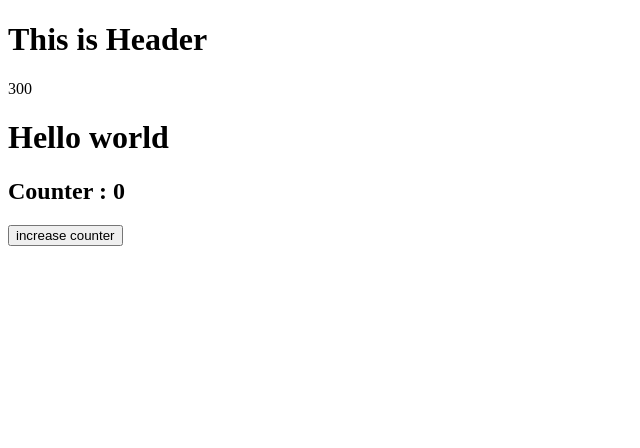
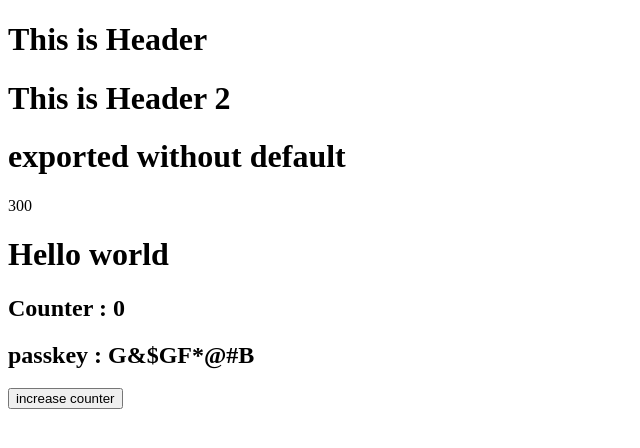
Before and after one commit to kaihatsuRONIT/reactRevision, a React (Vite) app in the folder react-blog-app/: page / in a window 1280 px wide. Shown: the top 448 px of the page, without its empty margins (0-640 px from the left). Built offline with nearby package versions, Linux system fonts and the light colour scheme.

Commit message:
named export

```diff
--- a/react-blog-app/src/App.jsx
+++ b/react-blog-app/src/App.jsx
@@ -1,14 +1,17 @@
-import { Component, useState } from "react";
-import Header from "./Header";
+import { useState } from "react";
+import Headera, { Header2, ExportedFunc, passKey } from "./Header";
 
 function App() {
   const [counter,setCounter] = useState(0);
   return (
     <>
-      <Header />
+      <Headera />
+      <Header2/>
+      <ExportedFunc/> {/*imported withour default*/}
       <Comp/>
       <h1>Hello world</h1>
       <h2>Counter : {counter}</h2>
+      <h2>passkey : {passKey}</h2>  {/*as it is not a component, it does not require captial alphabet start*/}
       <button onClick={()=> setCounter(counter+1)}>increase counter</button>
     </>
   )
--- a/react-blog-app/src/Header.jsx
+++ b/react-blog-app/src/Header.jsx
@@ -5,4 +5,20 @@ function Header(){
         </div>
     )
 }
+export function Header2(){
+    return (
+        <>
+        <h1>This is Header 2</h1>
+        </>
+    )
+}
 export default Header;
+
+export function ExportedFunc(){
+    return (
+        <>
+        <h1>exported without default</h1>
+        </>
+    )
+}
+export const passKey = "G&$GF*@#B"
```
